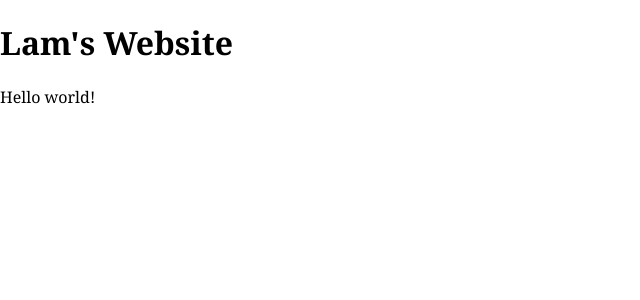
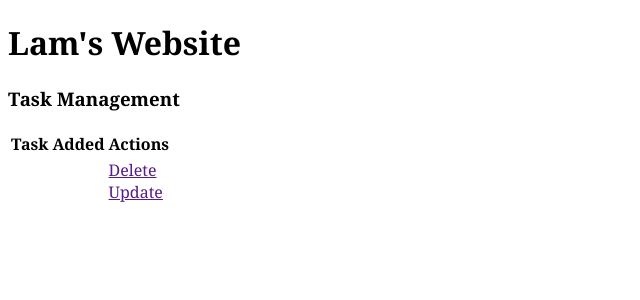
Before and after one commit to thanhlam104/FlaskPrj, a Flask app: page / in a window 1280 px wide. Shown: the top 300 px of the page, without its empty margins (0-640 px from the left). Run offline with Flask 2, Linux system fonts and the light colour scheme.

Commit message:
update db

```diff
--- a/app.py
+++ b/app.py
@@ -1,8 +1,22 @@
 from flask import Flask, render_template
 from flask_sqlalchemy import SQLAlchemy
+from datetime import datetime
 
 app = Flask(__name__)
 app.config['SQLALCHEMY_DATABASE_URI'] = 'sqlite:///test.db'
+db = SQLAlchemy(app)
+
+
+class Todo(db.Model):
+    id = db.Column(db.Integer, primary_key = True)
+    content = db.Column(db.String(200), nullable = False)
+    completed = db.Column(db.Integer, default = 0)
+    date_created = db.Column(db.DateTime, default = datetime.utcnow)
+
+    def __repr__(self):
+        return '<Task %r>' % self.id
+
+
 
 @app.route('/')
 def index():
--- a/static/css/main.css
+++ b/static/css/main.css
@@ -1,4 +1,4 @@
 body {
-    margin: 0;
+    margin: 300;
     font-family: Cambria, Cochin, Georgia, Times, 'Times New Roman', serif;
 }
--- a/templates/base.html
+++ b/templates/base.html
@@ -9,6 +9,7 @@
 </head>
 
 <body>
+
     {% block body %} {% endblock %}
 </body>
 </html>
--- a/templates/index.html
+++ b/templates/index.html
@@ -5,5 +5,24 @@
 {% endblock %}
 
 {% block body %}
-Hello world!
+<div class=""content>
+    <h3>Task Management</h3>
+    <table>
+        <tr>
+            <th>Task</th>
+            <th>Added</th>
+            <th>Actions</th>
+        </tr>
+        <tr>
+            <td></td>
+            <td></td>
+            <td>
+                <a href="">Delete</a>
+                <br>
+                <a href="">Update</a>
+            </td>
+        </tr>
+    </table>
+</div>
+
 {% endblock %}
```
Also changed, not shown: test.db (added).
